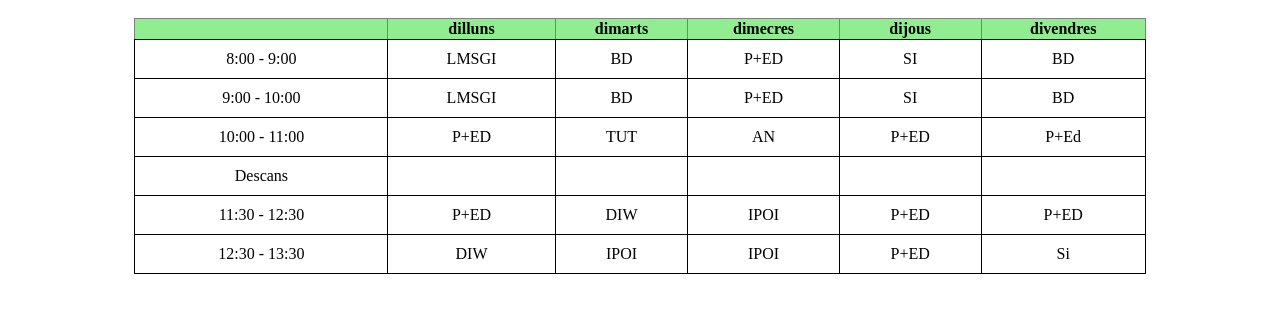
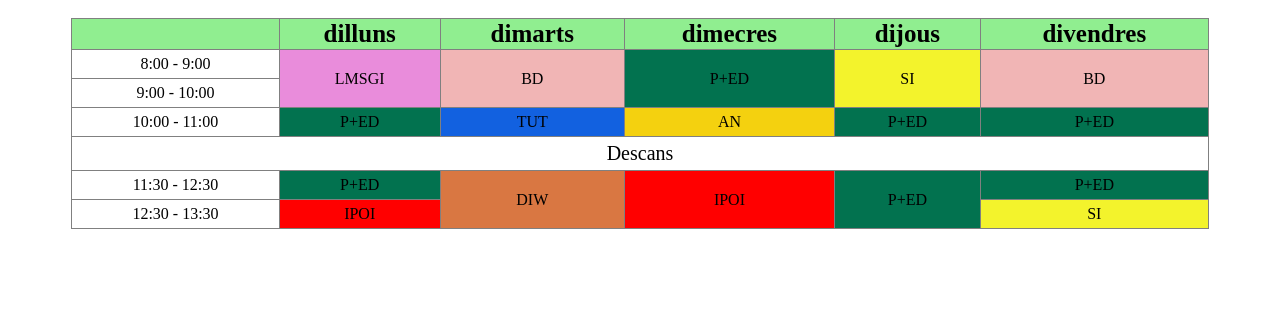
Before and after one commit to s1koz/LMSGI_P2, a plain HTML site: page LMSGI_P2/horari.html in a window 1280 px wide. Shown: the part 120-432 px from the top of the page. Drawn offline with Linux system fonts and the light colour scheme.

Commit message:
horari p4

```diff
--- a/LMSGI_P2/horari.html
+++ b/LMSGI_P2/horari.html
@@ -21,52 +21,39 @@
             <th>divendres</th>
         </tr>
         <tr>
-            <td>8:00 - 9:00</td>
-            <td>LMSGI</td>
-            <td>BD</td>
-            <td>P+ED</td>
-            <td>SI</td>
-            <td>BD</td>
+            <td class="horas">8:00 - 9:00</td>
+            <td class="lmsgi" rowspan="2">LMSGI</td>
+            <td class="bd" rowspan="2">BD</td>
+            <td class="ped" rowspan="2">P+ED</td>
+            <td class="si" rowspan="2">SI</td>
+            <td class="bd" rowspan="2">BD</td>
         </tr>
         <tr>
-            <td>9:00 - 10:00</td>
-            <td>LMSGI</td>
-            <td>BD</td>
-            <td>P+ED</td>
-            <td>SI</td>
-            <td>BD</td>
+            <td class="horas">9:00 - 10:00</td>
         </tr>
         <tr>
-            <td>10:00 - 11:00</td>
-            <td>P+ED</td>
-            <td>TUT</td>
-            <td>AN</td>
-            <td>P+ED</td>
-            <td>P+Ed</td>
+            <td class="horas">10:00 - 11:00</td>
+            <td class="ped">P+ED</td>
+            <td class="tut">TUT</td>
+            <td class="ang">AN</td>
+            <td class="ped">P+ED</td>
+            <td class="ped">P+ED</td>
+        </tr>
+        <tr class="descans">
+            <td colspan="6">Descans</td>
         </tr>
         <tr>
-            <td>Descans</td>
-            <td></td>
-            <td></td>
-            <td></td>
-            <td></td>
-            <td></td>
+            <td class="horas">11:30 - 12:30</td>
+            <td class="ped">P+ED</td>
+            <td class="diw" rowspan="2">DIW</td>
+            <td class="ipoi" rowspan="2">IPOI</td>
+            <td class="ped" rowspan="2">P+ED</td>
+            <td class="ped">P+ED</td>
         </tr>
         <tr>
-            <td>11:30 - 12:30</td>
-            <td>P+ED</td>
-            <td>DIW</td>
-            <td>IPOI</td>
-            <td>P+ED</td>
-            <td>P+ED</td>
-        </tr>
-        <tr>
-            <td>12:30 - 13:30</td>
-            <td>DIW</td>
-            <td>IPOI</td>
-            <td>IPOI</td>
-            <td>P+ED</td>
-            <td>Si</td>
+            <td class="horas">12:30 - 13:30</td>
+            <td class="ipoi">IPOI</td>
+            <td class="si">SI</td>
         </tr>
     </table>
 </body>
--- a/LMSGI_P2/style.css
+++ b/LMSGI_P2/style.css
@@ -11,16 +11,60 @@
 
 .casillaVerde {
     background-color: lightgreen;
+    padding: 30px;
+    font-size: 25px;
 }
 
 table {
     margin: auto;
     border-collapse: collapse;
-    width: 80%;
+    width: 90%;
 }
 
 tbody td {
-    border: 1px solid black;
     text-align: center;
+    padding: 5px;
+}
+
+.hores {
+    font-size: 20px;
     padding: 10px;
+    width: 180px;
 }
+
+.lmsgi {
+    background-color: rgb(233, 140, 219);
+}
+
+.bd {
+    background-color: rgb(241, 181, 181);
+}
+
+.ped {
+    background-color: rgb(2, 114, 79);
+}
+
+.si {
+    background-color: rgb(243, 243, 44);
+}
+
+.tut {
+    background-color: rgb(18, 97, 224);
+}
+
+.ang {
+    background-color: rgb(244, 209, 15);
+}
+
+.diw {
+    background-color: rgb(217, 119, 66);
+}
+
+.ipoi {
+    background-color: red;
+}
+
+.descans {
+    font-size: 20px;
+    padding: 15px;
+}
```
